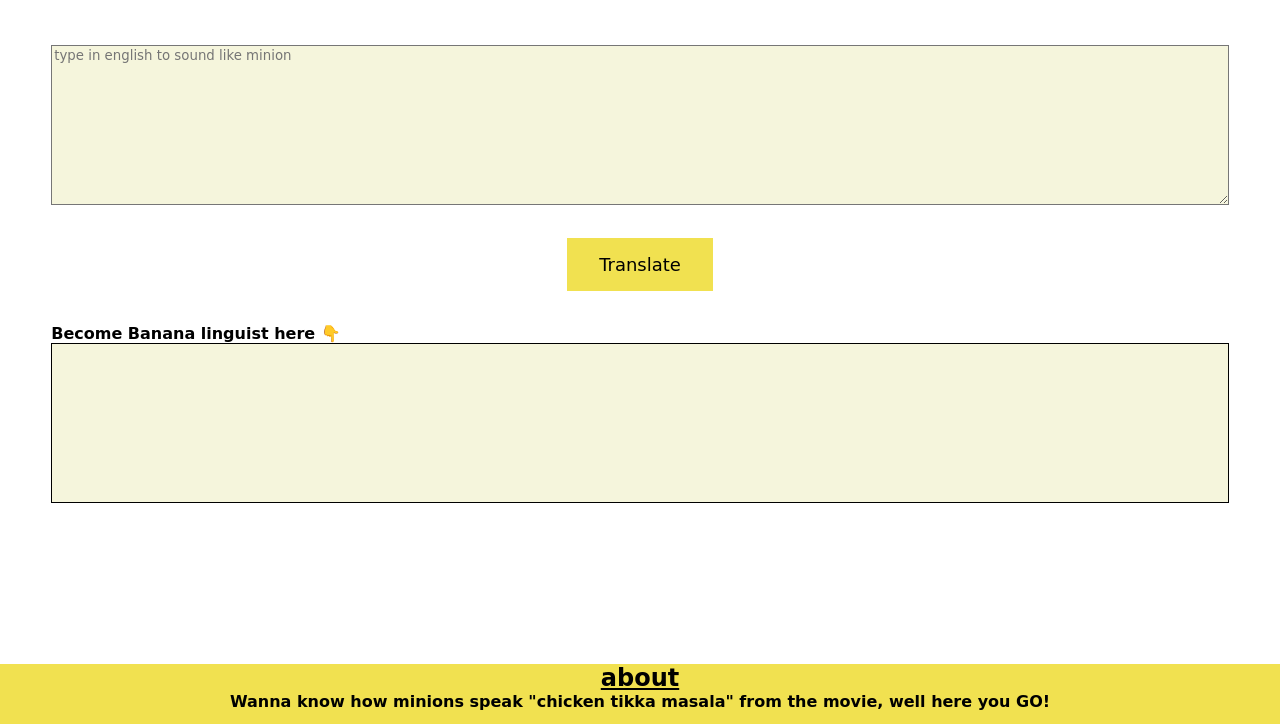
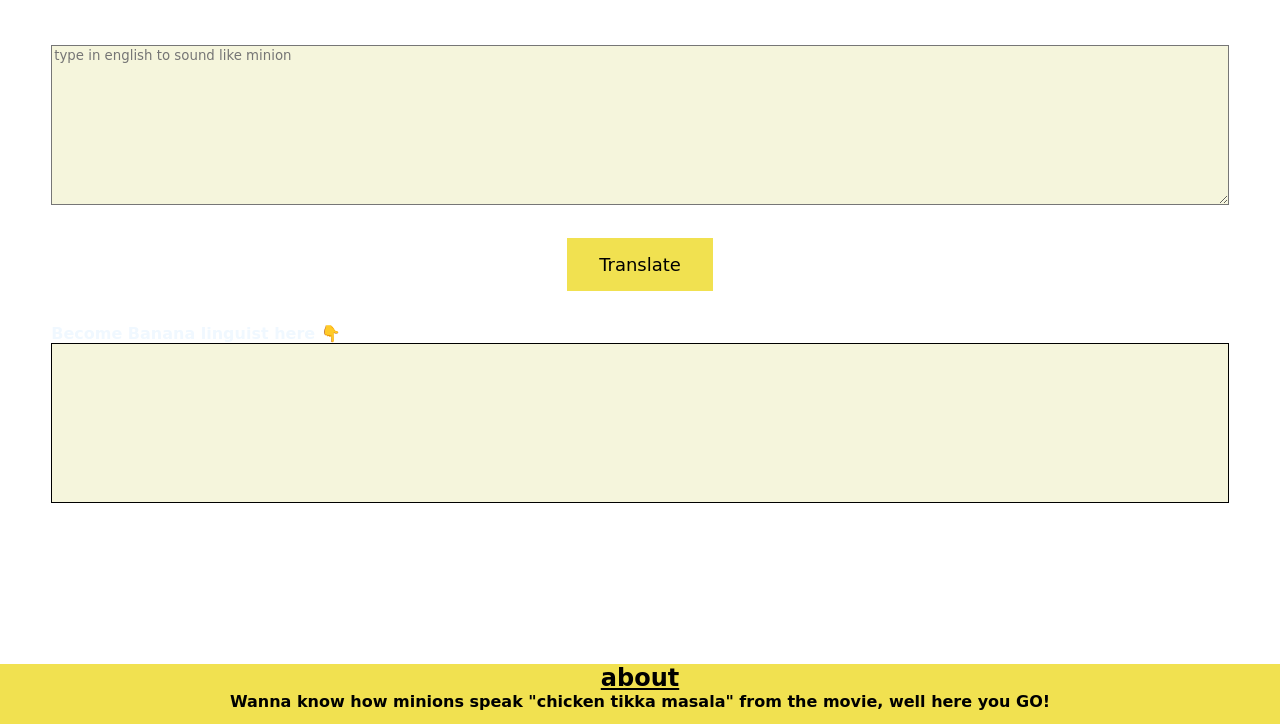
Before and after one commit to DheerajR1/minionTalk, a plain HTML site: page index.html in a window 1280 px wide. Shown: the part 76-800 px from the top of the page. Drawn offline with Linux system fonts and the light colour scheme.

Commit message:
Update index.html

```diff
--- a/index.html
+++ b/index.html
@@ -13,7 +13,7 @@
 
     <textarea placeholder="type in english to sound like minion" id = "txt-Input"></textarea>
     <div class="center"><button id = "btn-userInput" class = "button button2">Translate</button></div>
-    <div>Become Banana linguist here 👇</div>
+    <div style = "color: aliceblue;">Become Banana linguist here 👇</div>
     <div id = "outputArea" style = "margin-top: 0;"></div>
 </main>
 <footer>
```
